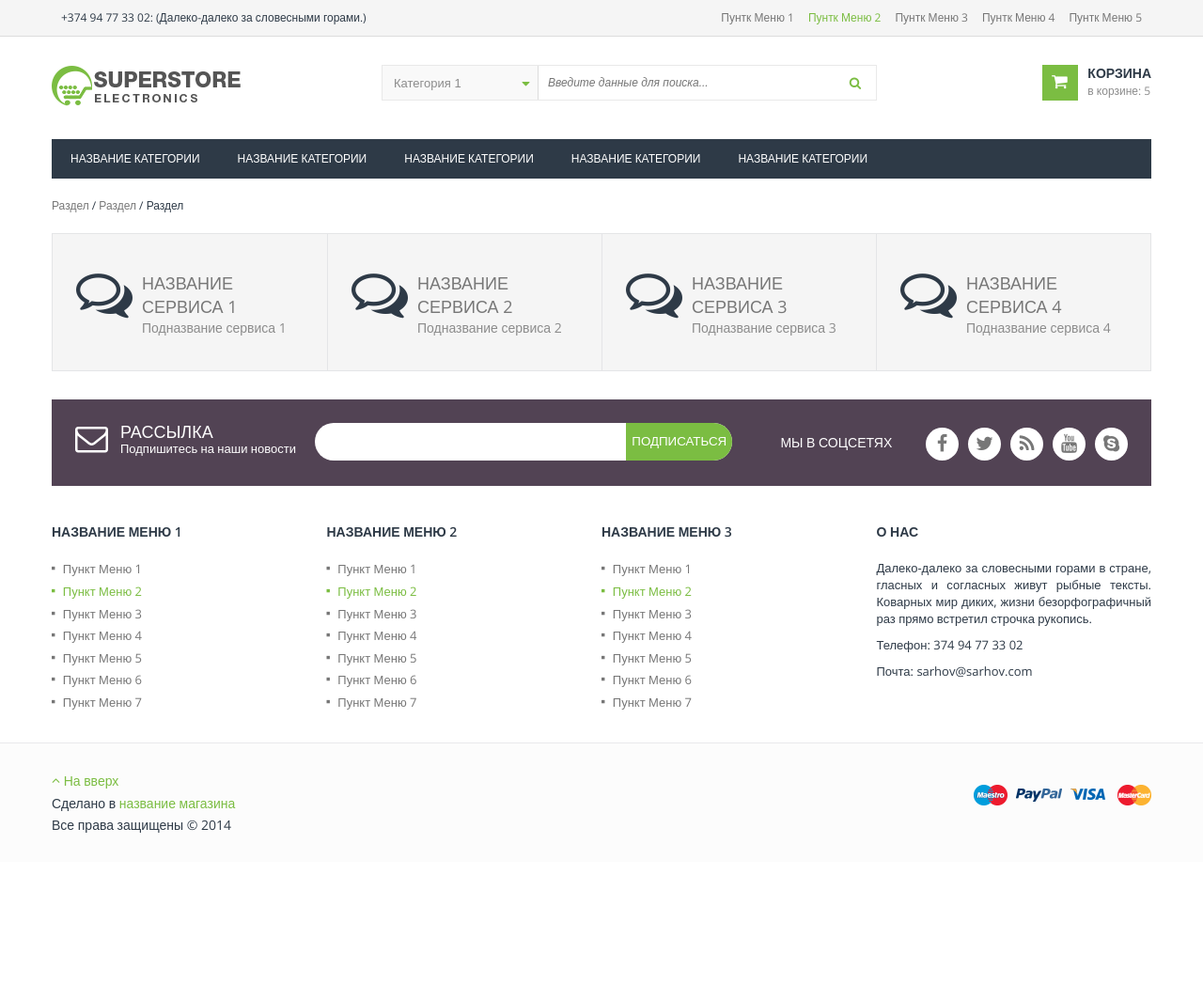
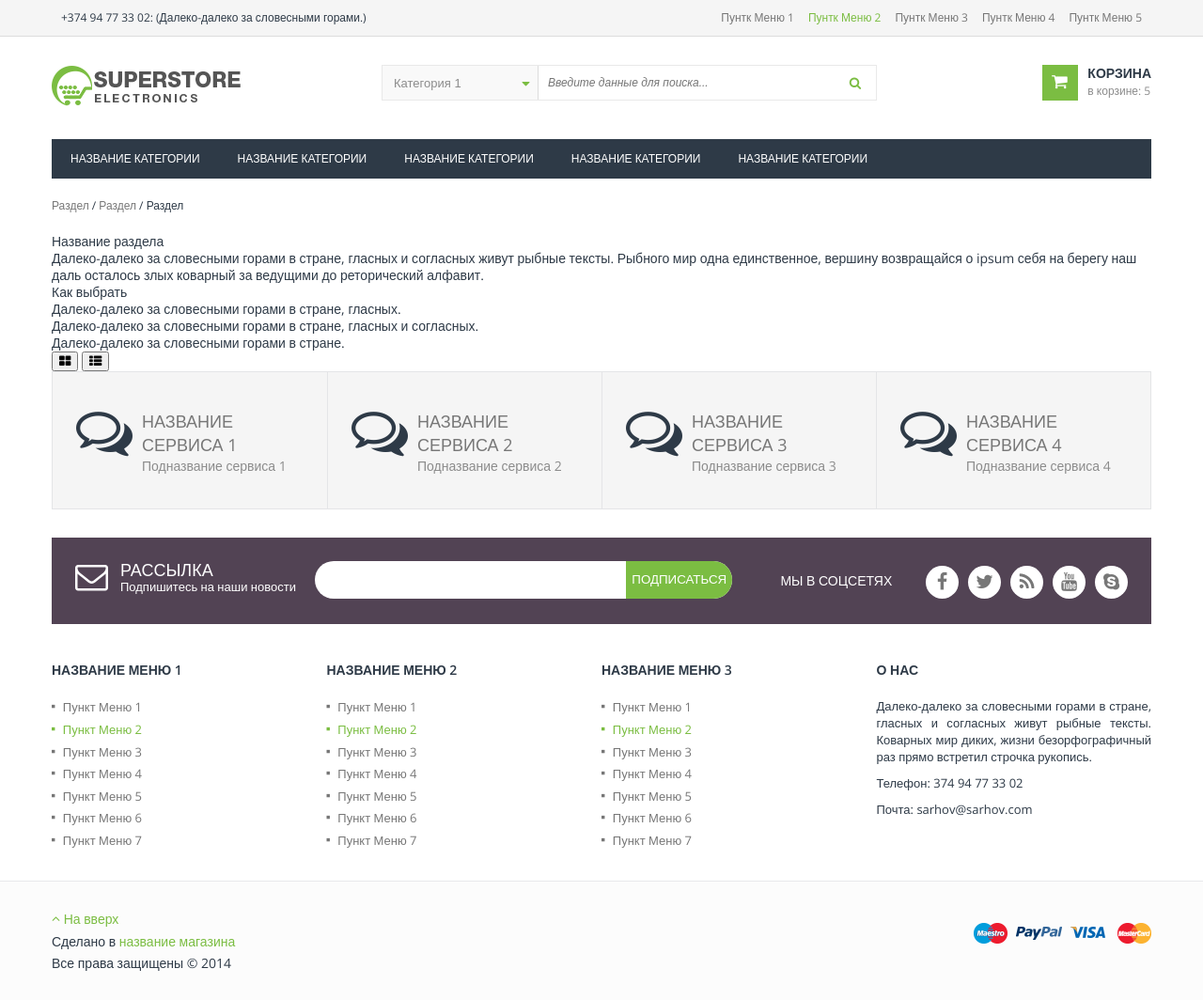
Before and after one commit to sarhov/vaas, a Jekyll site: the page built from collection.html, in a window 1280 px wide. Shown: the whole page at 94% size. Built offline with Jekyll 4.4.1, drawn with Linux system fonts in a browser that asks for light colours; Markdown is read by kramdown in place of the engine named in the settings; before the commit the page ends 917 px from its top, so only the background shows below that.

Commit message:
collection page: sidebar basic markup, collection header, and collectin action

```diff
--- a/collection.html
+++ b/collection.html
@@ -2,3 +2,74 @@
 layout: default
 title: Категория
 ---
+
+<div class="collection wrap">
+	<div class="container">
+
+		<aside class="sidebar">
+			<section class="sidebar__box">
+				<h1 class="sidebar__box_headline">
+
+				</h1>
+				<!-- sidebar__box_header -->
+				<div class="sidebar__box_content">
+
+				</div>
+				<!-- sidebar__box_content -->
+			</section>
+			<!-- sidebar__box -->
+		</aside>
+		<!-- sidebar -->
+
+		<main class="main-content main-content_-collection">
+			<header class="main-content__header">
+				<div class="main-content__header_box">
+					<h2 class="main-content__header_box_headline">
+						Название раздела
+					</h2>
+					<div class="main-content__header_box_content">
+						Далеко-далеко за словесными горами в стране, гласных и согласных живут рыбные тексты. Рыбного мир одна единственное, вершину возвращайся о ipsum себя на берегу наш даль осталось злых коварный за ведущими до реторический алфавит.
+					</div>
+				</div>
+				<!-- main-content__heade_box -->
+				<div class="main-content__header_box">
+					<h2 class="main-content__header_box_headline">
+						Как выбрать
+					</h2>
+					<div class="main-content__header_box_content">
+						<p>
+							Далеко-далеко за словесными горами в стране, гласных.
+						</p>
+						<p>
+							Далеко-далеко за словесными горами в стране, гласных и согласных.
+						</p>
+						<p>
+							Далеко-далеко за словесными горами в стране.
+						</p>
+					</div>
+
+				</div>
+				<!-- main-content__header_box -->
+			</header>
+			<!-- main-content__header -->
+			<div class="main-content__actions main-content__actions_-top">
+				<div class="view-action">
+					<button class="view-action__item view-action__item_-grid jsGrid">
+						<i class="fa fa-th-large"></i>
+					</button>
+					<!-- view-action__item_-grid -->
+					<button class="view-action__item view-action__item_-list jsList">
+						<i class="fa fa-th-list"></i>
+					</button>
+					<!-- view-action__item_-list -->
+				</div>
+			</div>
+			<!-- main-content__actions_-top -->
+		</main>
+		<!-- main-content -->
+
+	</div>
+
+	<!-- container -->
+</div>
+<!-- collection-wrap -->
--- a/css/screen.css
+++ b/css/screen.css
@@ -1002,7 +1002,7 @@ label {
 /* line 788, ../sass/_common.scss */
 .carousel-content__item_quick-view {
   position: absolute;
-  top: 50%;
+  top: 40%;
   margin-top: -50px;
   left: 50%;
   margin-left: -31px;
--- a/js/functions.js
+++ b/js/functions.js
@@ -24,8 +24,6 @@ $(document).ready(function() {
 	});
 /* END product tabs */
 
-
-
 /* carousel tabs */
 	$('.jsCarouselTabSwitcher').first().addClass('isActive').siblings('dt').removeClass('isActive');
 	$('.jsCarouselTabContent').first().fadeIn().siblings('dd').hide();
--- a/sass/_common.scss
+++ b/sass/_common.scss
@@ -787,7 +787,7 @@ label {
         border-left: 1px solid #ccc;
         &_quick-view {
             position: absolute;
-            top: 50%;
+            top: 40%;
             margin-top: -50px;
             left: 50%;
             margin-left: -31px;
```
